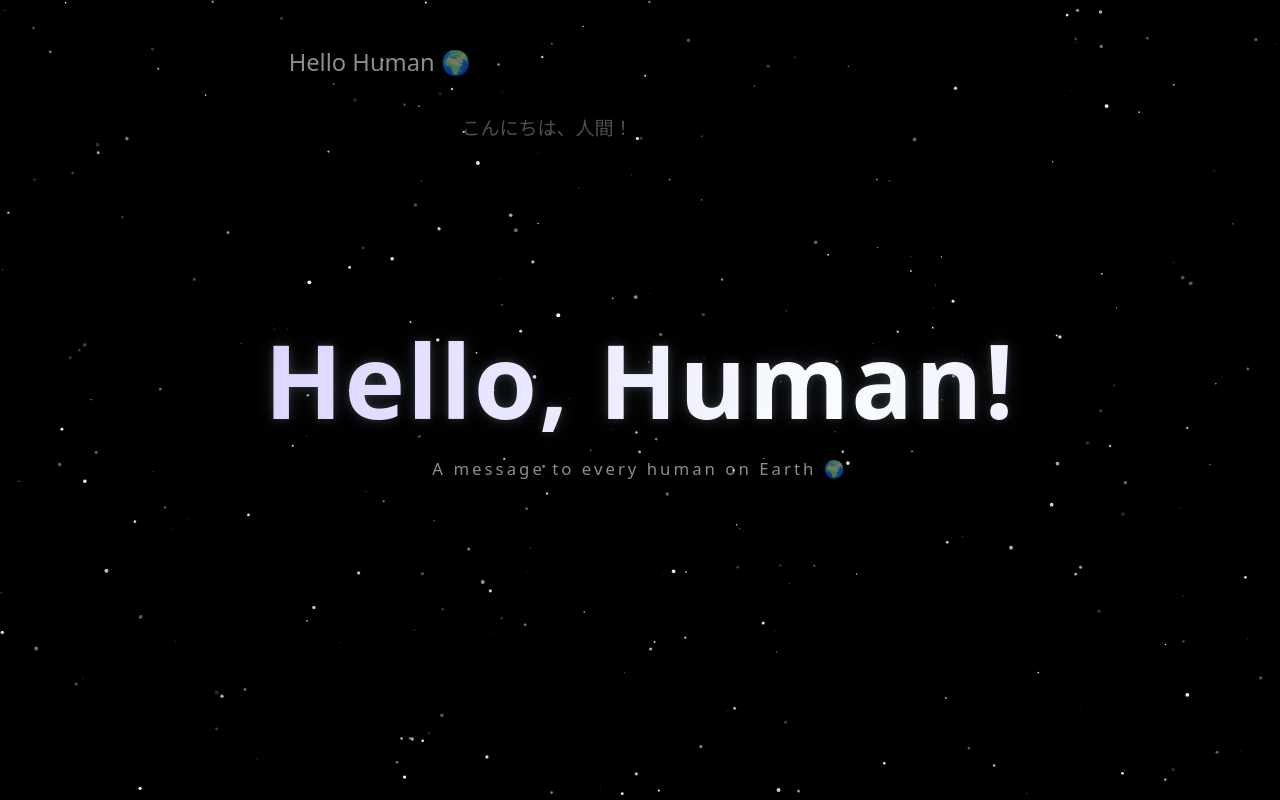
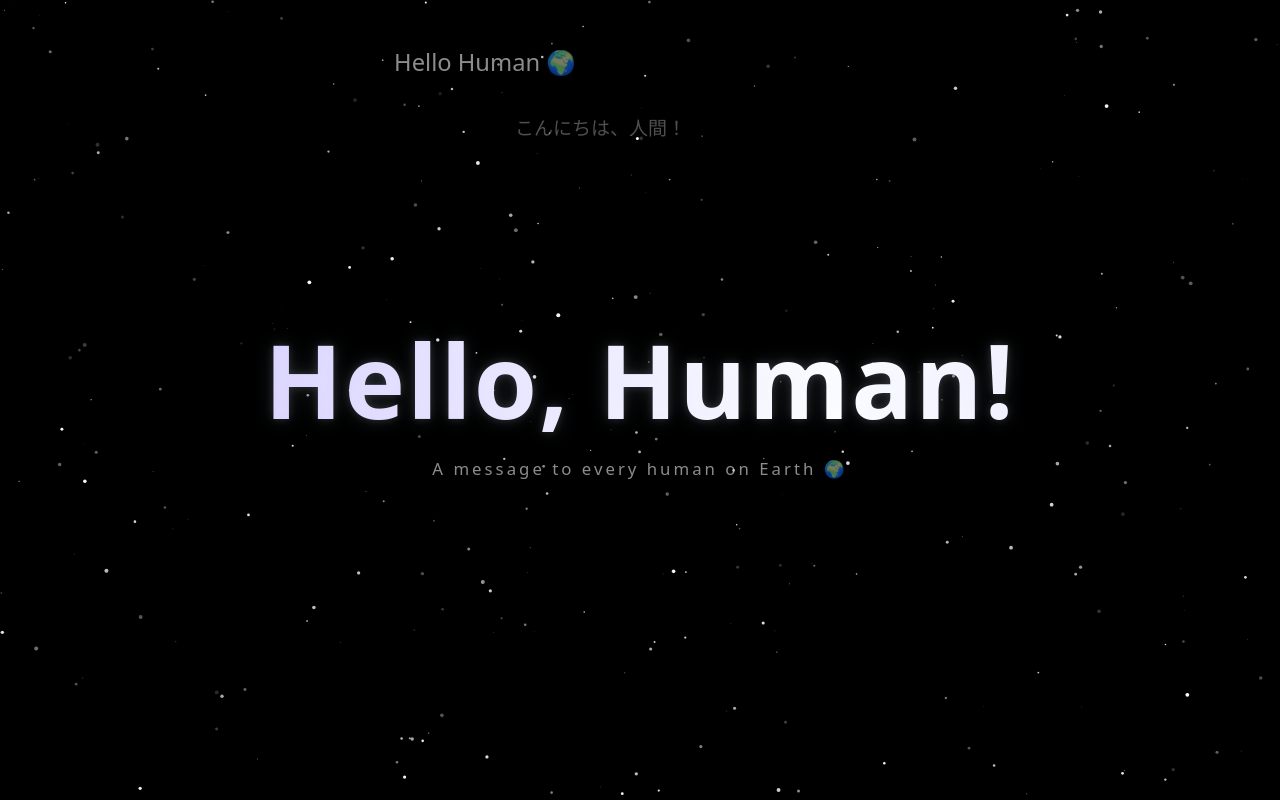
Before and after one commit to madaevichtm/madlinov, a plain HTML site: page index.html in a window 1280 px wide. Drawn offline with Linux system fonts and the light colour scheme.

Commit message:
index.html

```diff
--- a/index.html
+++ b/index.html
@@ -254,7 +254,7 @@ function createGreeting(){
         ];
 
     el.style.left =
-        Math.random() * 100 + "vw";
+    (15 + Math.random() * 70) + "vw";
 
     el.style.top =
         Math.random() * 100 + "vh";
```
